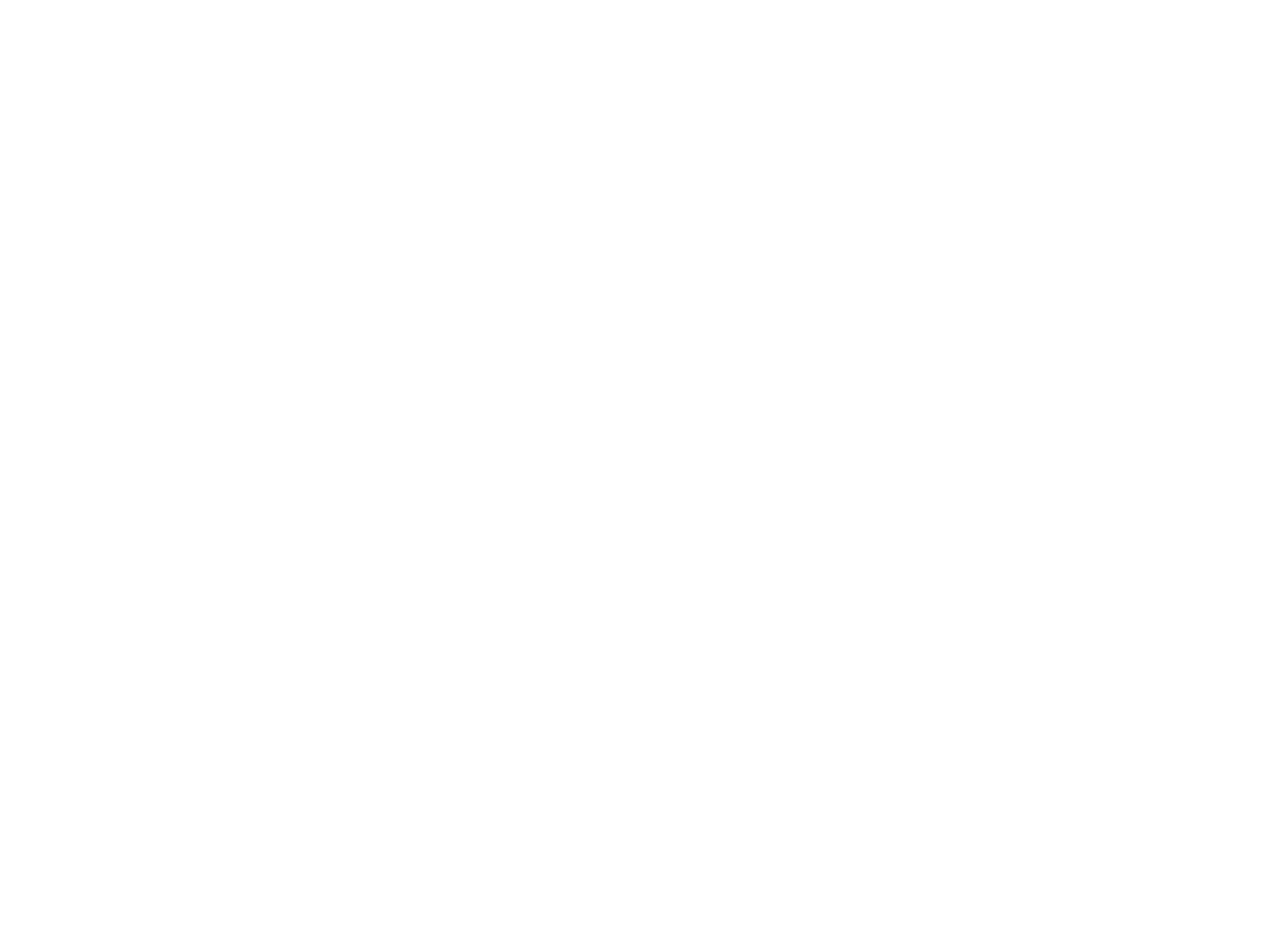
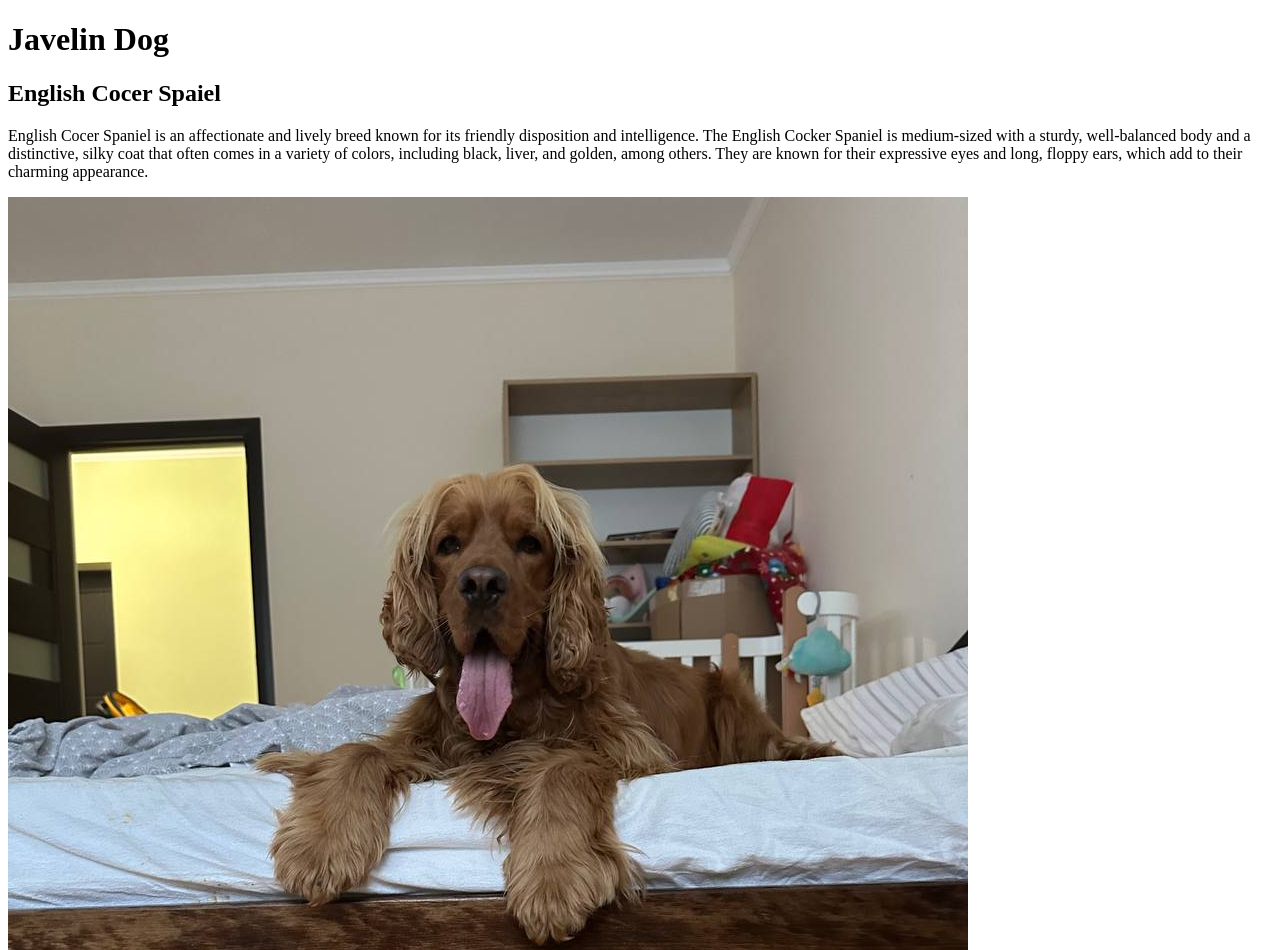
Before and after one commit to Sunnygirl169/webproject, a plain HTML site: page index.html in a window 1280 px wide. Shown: the top 950 px of the page. Before the commit the page ends 800 px from the top, so only its background shows below. Drawn offline with Linux system fonts and the light colour scheme.

Commit message:
create website Javelin dog

```diff
--- a/index.html
+++ b/index.html
@@ -1,14 +1,21 @@
 <!DOCTYPE html>
 <html lang="en">
-<head>
-    <meta charset="UTF-8">
-    <meta http-equiv="X-UA-Compatible" content="IE=edge">
-    <meta name="viewport" content="width=device-width, initial-scale=1.0">
-    <title>Document</title>
-    <link rel="shortcut icon" href="https://placekitten.com/96/139" type="image/x-icon">
-    <script src="https://unpkg.com/htmx.org@1.9.10" integrity="sha384-D1Kt99CQMDuVetoL1lrYwg5t+9QdHe7NLX/SoJYkXDFfX37iInKRy5xLSi8nO7UC" crossorigin="anonymous"></script>
-</head>
-<body>
-
-</body>
+  <head>
+    <meta charset="UTF-8" />
+    <meta name="viewport" content="width=device-width, initial-scale=1.0" />
+    <title>Javelin Dog</title>
+  </head>
+  <body>
+    <h1>Javelin Dog</h1>
+    <h2>English Cocer Spaiel</h2>
+    <p>
+      English Cocer Spaniel is an affectionate and lively breed known for its
+      friendly disposition and intelligence. The English Cocker Spaniel is
+      medium-sized with a sturdy, well-balanced body and a distinctive, silky
+      coat that often comes in a variety of colors, including black, liver, and
+      golden, among others. They are known for their expressive eyes and long,
+      floppy ears, which add to their charming appearance.
+    </p>
+    <img src="img/javelin.jpg" alt="javelin in apartament" />
+  </body>
 </html>
```
Also changed, not shown: img/javelin.jpg (added).
